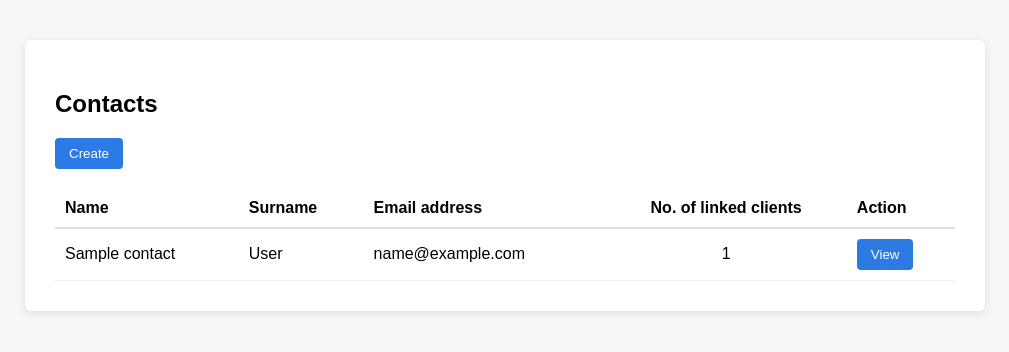
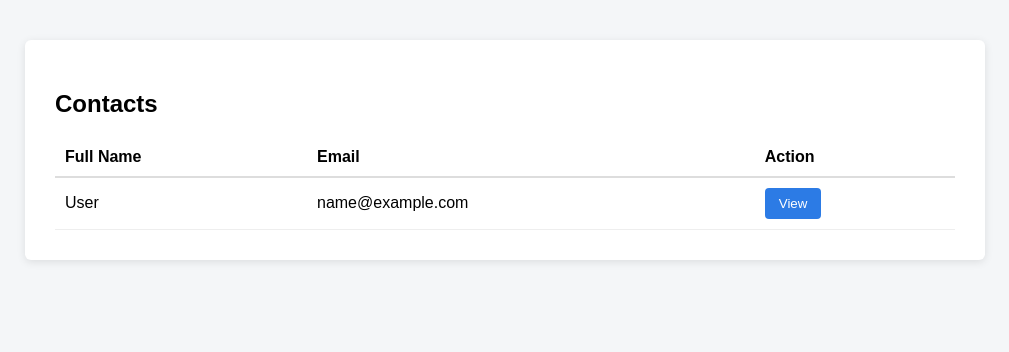
Before and after one commit to msfurusa/client-management-app, a Flask app: template templates/contacts.html in a window 1280 px wide. Shown: the top 352 px of the page, without its empty margins (135-1144 px from the left). Run offline with Flask 3, Linux system fonts and the light colour scheme; the template is opened without the code that fills it: most values are stand-ins (such as "Sample title", 1, 10 or a date in 2020).

Commit message:
ajax unlink implemented and tested and modified action button

```diff
--- a/templates/contacts.html
+++ b/templates/contacts.html
@@ -13,10 +13,6 @@
 
     <h2>Contacts</h2>
 
-    <form action="/contacts/create" method="GET">
-        <button type="submit">Create</button>
-    </form>
-
     {% if contacts|length == 0 %}
 
     <p>No contact(s) found.</p>
@@ -26,27 +22,25 @@
     <table>
 
         <tr>
-            <th style="text-align: left;">Name</th>
-            <th style="text-align: left;">Surname</th>
-            <th style="text-align: left;">Email address</th>
-            <th style="text-align: center;">No. of linked clients</th>
-            <th style="text-align: left;">Action</th>
+            <th>Full Name</th>
+            <th>Email</th>
+            <th>Action</th>
         </tr>
 
         {% for contact in contacts %}
 
         <tr>
 
-            <td style="text-align: left;">{{contact.name}}</td>
+            <td>{{contact.fullname}}</td>
 
-            <td style="text-align: left;">{{contact.surname}}</td>
+            <td>{{contact.email}}</td>
 
-            <td style="text-align: left;">{{contact.email}}</td>
+            <td>
 
-            <td style="text-align: center;">{{contact.client_count}}</td>
+                <button onclick="showContactWarning()">
+                    View
+                </button>
 
-            <td style="text-align: left;">
-                <a href="/contacts/{{contact.id}}"><button type="button">View</button></a>
             </td>
 
         </tr>
@@ -59,5 +53,11 @@
 
 </div>
 
+<script>
+function showContactWarning() {
+    alert("To unlink a contact from clients, visit the specific client page and use the Unlink button in the Contacts tab.");
+}
+</script>
+
 </body>
 </html>
```
Also changed, not shown: README.md, database.db.
